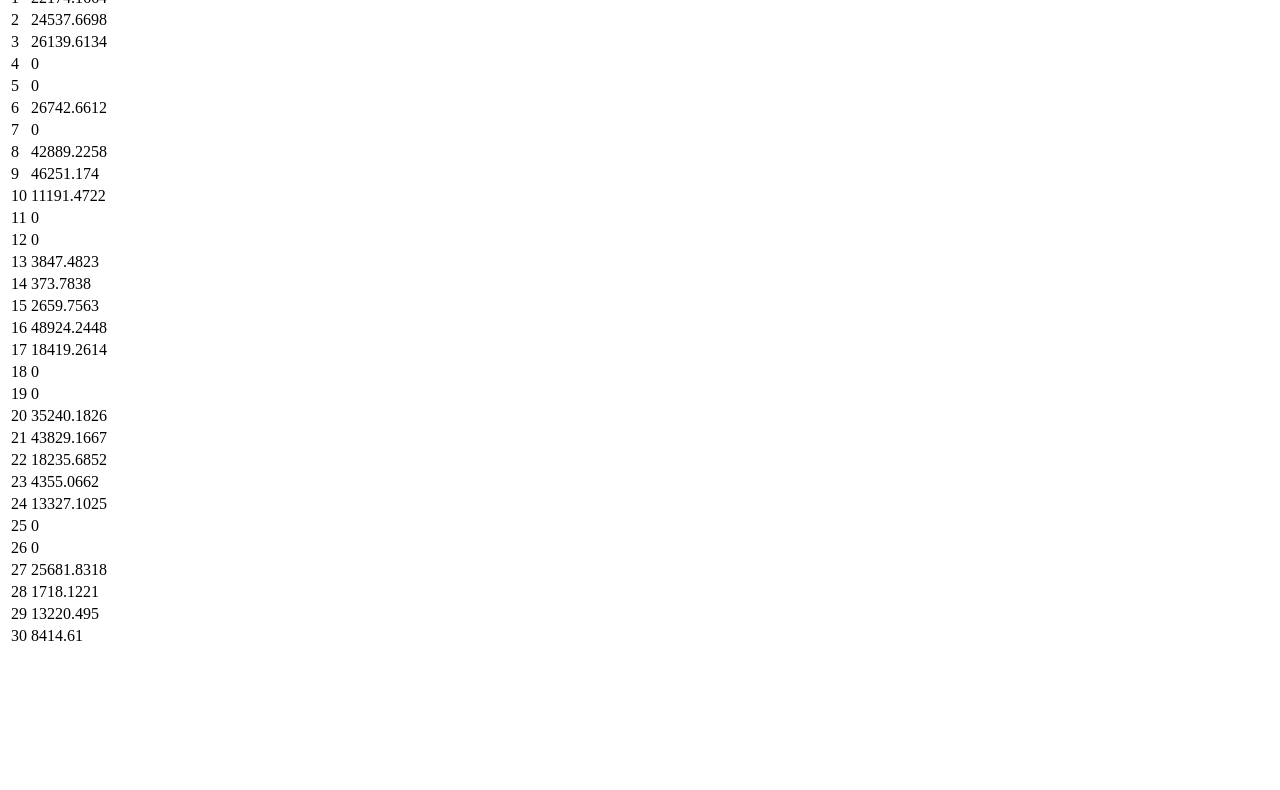
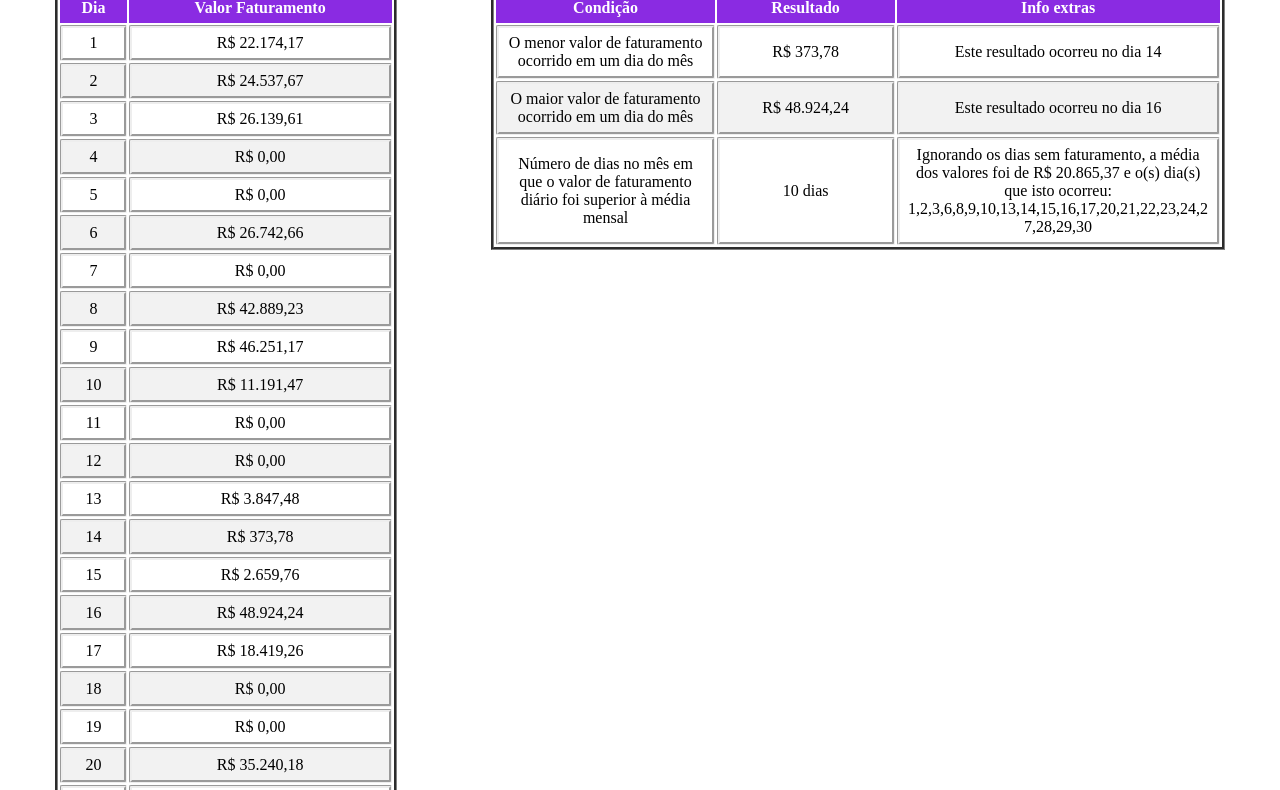
Before and after one commit to lucasVirolli/TargetSistemasTeste, a plain HTML site: page Testes Target/teste 3 - Faturamento Distribuidora/index.html in a window 1280 px wide. Shown: the part 81-871 px from the top of the page. Before the commit the page ends 800 px from the top, so only its background shows below. Drawn offline with Linux system fonts and the light colour scheme.

Commit message:
Projeto Finalizado

```diff
--- a/Testes Target/teste 3 - Faturamento Distribuidora/faturamento.js
+++ b/Testes Target/teste 3 - Faturamento Distribuidora/faturamento.js
@@ -1,51 +1,113 @@
 
 fetch('valoresFaturamento.json')
   .then(resposta => resposta.json())
-.then(json => carregaElementosNaPagina(json));
+  .then(json => {
+    valoresFaturamento(json),
+    menorEMaiorValorFaturamento(json),
+    superiorMediaMensal(json)
+  });
 
-fetch('valoresFaturamento.json')
-  .then(resposta => resposta.json())
-  .then(json => menorValorFaturamento(json));
-
-function menorValorFaturamento(json){
+function menorEMaiorValorFaturamento(json){
 
   const arrayValores = [];
+  const arrayDias = [];
 
   for(let faturamento of json){
-    let valores = faturamento.valor;
-    arrayValores.push(valores);
+    let valor = faturamento.valor;
+    let dia = faturamento.dia;
+    arrayValores.push(valor);
+    arrayDias.push(dia);
   }
 
+  // *** MENOR VALOR *** //
   let menorValor = arrayValores[0];
+  let diaOcorrencia;
   for(let i = 0; i < arrayValores.length; i++){
     if(arrayValores[i] <= menorValor && arrayValores[i] != 0){
       menorValor = arrayValores[i];
+      diaOcorrencia = arrayDias[i];
+    }
+  }
+  menorValor = menorValor.toFixed(2).split('.');
+  menorValor[0] = menorValor[0].split(/(?=(?:...)*$)/).join('.');
+
+  document.getElementById('resultado1').textContent = `R$ ${menorValor}`;
+  document.getElementById('info-extra1').textContent = `Este resultado ocorreu no dia ${diaOcorrencia}`;
+
+  // *** MAIOR VALOR *** //
+  let maiorValor = arrayValores[0];
+  for(let i = 0; i < arrayValores.length; i++){
+    if(arrayValores[i] >= maiorValor && arrayValores[i] != 0){
+      maiorValor = arrayValores[i];
+      diaOcorrencia = arrayDias[i];
+    }
+  }
+  maiorValor = maiorValor.toFixed(2).split('.');
+  maiorValor[0] = maiorValor[0].split(/(?=(?:...)*$)/).join('.');
+
+  document.getElementById('resultado2').textContent = `R$ ${maiorValor}`;
+  document.getElementById('info-extra2').textContent = `Este resultado ocorreu no dia ${diaOcorrencia}`;
+}
+
+function superiorMediaMensal(json){
+
+  const arrayValores = [];
+  const arrayDias = [];
+
+  for(let faturamento of json){
+
+    let valor = faturamento.valor;
+    arrayValores.push(valor);
+  }
+
+  let somaValores = arrayValores.reduce((acum, valAtual) => {
+    if(valAtual != 0) acum = acum + valAtual;
+    return acum
+  },0);
+
+  let nElementosMaiorQueZero = 0;
+  for(let i = 0; i < arrayValores.length ; i++){
+    if(arrayValores[i]){
+      nElementosMaiorQueZero++;
+      arrayDias.push(i + 1)
     }
   }
 
-  console.log(menorValor);
+  let mediaValores = somaValores/nElementosMaiorQueZero;
 
+  let contadorDeDias = 0;
+  arrayValores.forEach(valor => {
+    if(valor > mediaValores) contadorDeDias++;
+  });
+
+  document.getElementById('resultado3').textContent = `${contadorDeDias} dias`;
+
+  mediaValores = mediaValores.toFixed(2).split('.');
+  mediaValores[0] = mediaValores[0].split(/(?=(?:...)*$)/).join('.');
+  document.getElementById('info-extra3').textContent = `Ignorando os dias sem faturamento, a média dos valores foi de R$ ${mediaValores} e o(s) dia(s) que isto ocorreu: ${arrayDias}`;
 }
 
-function carregaElementosNaPagina(json) {
+function valoresFaturamento(json) {
 
-  const table = document.createElement('table');
+  const tbodyFaturamento = document.getElementById('tbodyFaturamento');
 
     for (let faturamento of json) {
-    const tr = document.createElement('tr');
 
+      let valor = faturamento.valor;
+      valor = valor.toFixed(2).split('.');
+      valor[0] = valor[0].split(/(?=(?:...)*$)/).join('.');
+
+      let tr = document.createElement('tr');
       let td = document.createElement('td');
       td.innerHTML = faturamento.dia;
       tr.appendChild(td)
 
       td = document.createElement('td');
-    td.innerHTML = faturamento.valor
+      td.innerHTML = `R$ ${valor.join(',')}`;
       tr.appendChild(td)
 
-    table.appendChild(tr)
+      tbodyFaturamento.appendChild(tr)
+
   }
 
-  const resultado = document.querySelector('.resultado');
-  resultado.appendChild(table);
-
 }
--- a/Testes Target/teste 3 - Faturamento Distribuidora/index.html
+++ b/Testes Target/teste 3 - Faturamento Distribuidora/index.html
@@ -4,17 +4,53 @@
   <meta charset="UTF-8">
   <meta http-equiv="X-UA-Compatible" content="IE=edge">
   <meta name="viewport" content="width=device-width, initial-scale=1.0">
-  <title>Document</title>
+  <link rel="stylesheet" href="style.css"/>
+  <title>Target Sistemas</title>
 </head>
 <body>
 
-  <section class="container">
-    <h1>Faturamento</h1>
-    <div class="resultado">
+  <div class="container">
+    <div class="faturamentos">
+      <h1 class="titulo">Faturamento</h1>
+      <table id="tabela-geral">
+        <thead>
+          <th>Dia</th>
+          <th>Valor Faturamento</th>
+        </thead>
+        <tbody id="tbodyFaturamento">
+        </tbody>
+      </table>
+    </div>
 
+    <div class="resultados">
+      <h1 class="titulo">Resultados</h1>
+      <table>
+        <thead>
+          <th>Condição</th>
+          <th>Resultado</th>
+          <th>Info extras</th>
+        </thead>
+        <tbody>
+          <tr>
+            <td id="condicao1">O menor valor de faturamento ocorrido em um dia do mês</td>
+            <td id="resultado1">--</td>
+            <td id="info-extra1">--</td>
+          </tr>
+          <tr>
+            <td id="condicao2">O maior valor de faturamento ocorrido em um dia do mês</td>
+            <td id="resultado2">--</td>
+            <td id="info-extra2">--</td>
+          </tr>
+          <tr>
+            <td id="condicao3">Número de dias no mês em que o valor de faturamento diário foi superior à média mensal</td>
+            <td id="resultado3">6</td>
+            <td id="info-extra3">--</td>
+          </tr>
+        </tbody>
+      </table>
     </div>
-  </section>
 
+  </div>
 
   <script src="faturamento.js"></script>
 </body>
--- /dev/null
+++ b/Testes Target/teste 3 - Faturamento Distribuidora/style.css
@@ -0,0 +1,52 @@
+.container{
+  display: flex;
+  justify-content: space-around;
+  align-content: center;
+  width: 100%;
+  margin: 0;
+}
+
+.titulo{
+  text-align: center;
+  margin-bottom: 3px;
+}
+
+.faturamentos{
+  width: 27%;
+}
+
+.resultados{
+  width: 58%;
+}
+
+#resultado1,
+#resultado2,
+#resultado3{
+  min-width: 10rem;
+}
+
+#info-extra3{
+  word-break: break-word;
+}
+
+table {
+  border-style: groove;
+  width: 100%;
+}
+
+th, td {
+  text-align: center;
+  padding: 6px;
+}
+
+td {
+  border-style: groove;
+  border-radius: 2px;
+}
+
+tr:nth-child(even){background-color: #f2f2f2}
+
+th {
+  background-color: blueviolet;
+  color: white;
+}
```
Also changed, not shown: 2 other files. Lines whose indentation alone changed are shown as unchanged.
